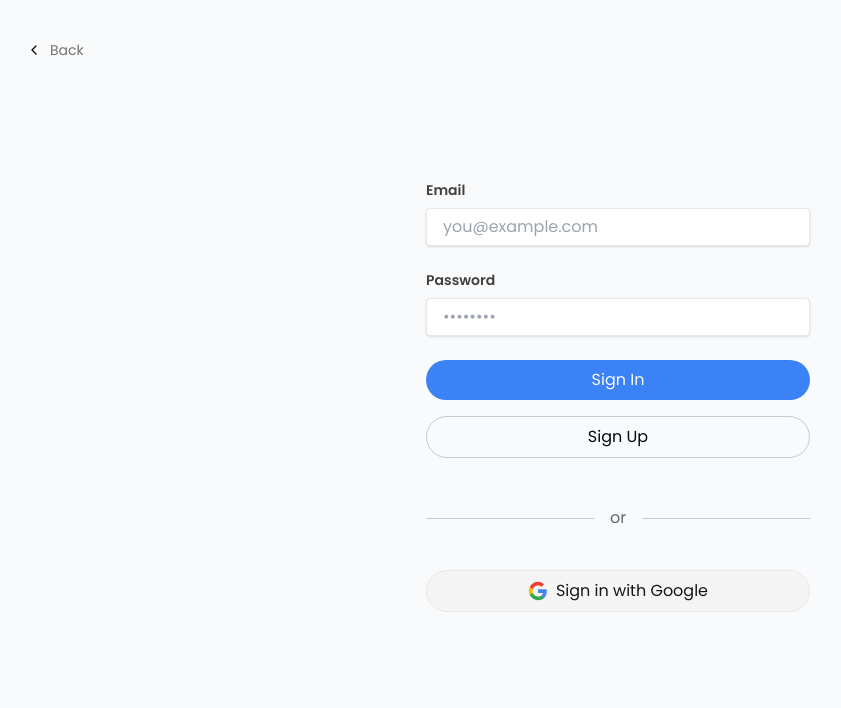
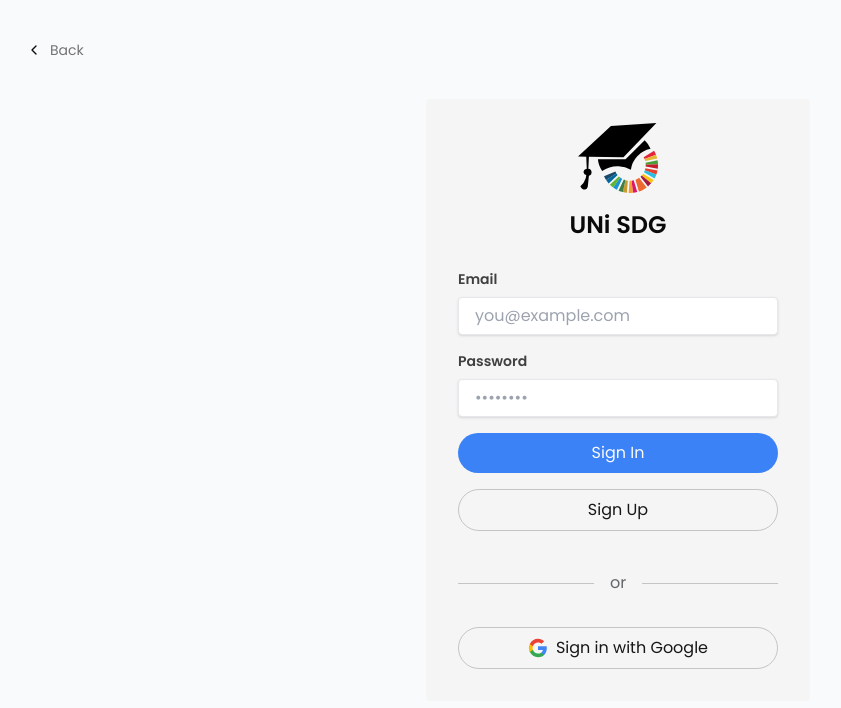
Before and after one commit to unisdgprojectteam38/unisdgteam38-deploy, a Next.js app: page /login in a window 1280 px wide. Shown: the top 708 px of the page, without its empty margins (22-863 px from the left). Built offline with nearby package versions, Linux system fonts and the light colour scheme.

Commit message:
feat(fe-cleanup-1) changed design of login page

```diff
--- a/app/login/page.tsx
+++ b/app/login/page.tsx
@@ -94,7 +94,12 @@ export default function Login({
         Back
       </Link>
 
-      <form className="flex-1 flex flex-col w-full justify-center gap-6 text-foreground">
+      <form className="flex flex-col rounded w-full px-8 py-6 justify-center gap-4 text-default bg-surface">
+        <div className="flex flex-col w-full justify-center items-center gap-4 text-default">
+          <img src="/UNiSDG-Logo-1.svg" alt="UNiSDG Logo" className="w-[80px] self-center" />
+          <h3>UNi SDG</h3>
+        </div>
+
         <div className="flex flex-col gap-2">
           <label className="text-subtle text-sm font-semibold" htmlFor="email">
             Email
@@ -128,7 +133,7 @@ export default function Login({
         </SubmitButton>
         <SubmitButton
           formAction={signUp}
-          className="border border-foreground/20 rounded-full px-4 py-2 text-foreground mb-2"
+          className="border border-foreground/20 rounded-full px-4 py-2 text-default mb-2"
           pendingText="Signing Up..."
         >
           Sign Up
@@ -141,7 +146,7 @@ export default function Login({
         </div>
         <SubmitButton
         formAction={signInWithGoogle}
-        className="bg-surface border stroke-outline rounded-full px-4 py-2 mb-2 flex items-center justify-center text-default "
+        className="flex items-center justify-center border border-foreground/20 rounded-full px-4 py-2 text-default mb-2"
         pendingText="Signing In with Google...">
         <svg className="w-5 h-5 mr-2" viewBox="0 0 24 24">
           <path
--- a/app/profile/page.tsx
+++ b/app/profile/page.tsx
@@ -78,7 +78,7 @@ const ProfileSettings: React.FC = () => {
               type="text"
               value={profileName}
               onChange={(e) => setProfileName(e.target.value)}
-              className="shadow appearance-none border rounded w-full px-4 py-2  text-subtlest leading-tight focus:outline-none focus:shadow-outline"
+              className="shadow appearance-none border rounded w-full px-4 py-2 text-subtlest leading-tight focus:outline-none focus:shadow-outline"
               placeholder="Profile Name"
             />
           </div>
```
Also changed, not shown: public/UNiSDG-Logo-1.svg (added).
